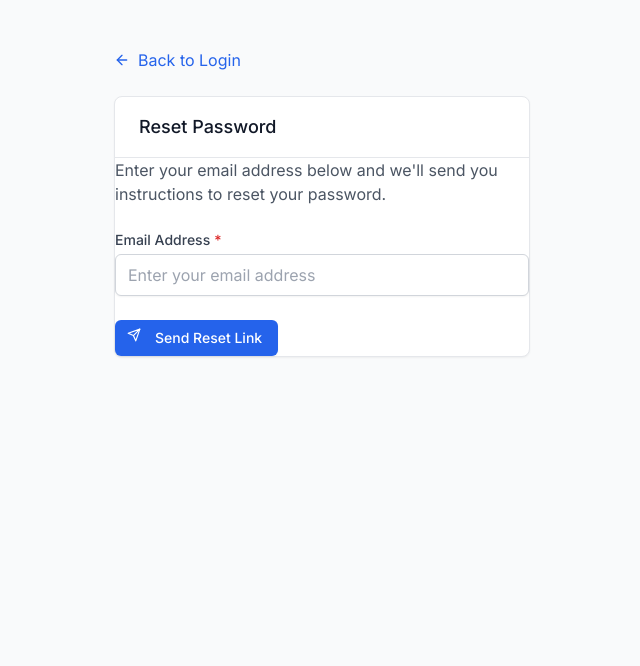
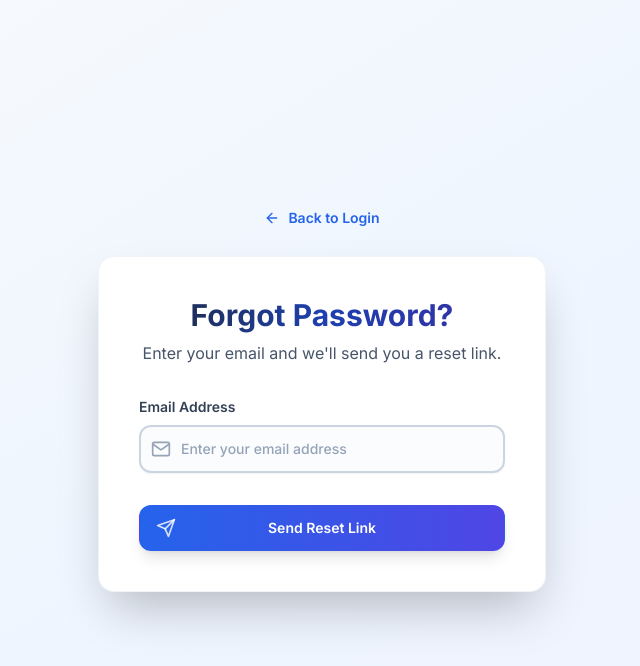
Before and after one commit to niat-web/NxtHire, a React (Vite) app in the folder client/: page /forgot-password in a window 1280 px wide. Shown: the top 666 px of the page, without its empty margins (318-958 px from the left). Built offline with nearby package versions, Linux system fonts and the light colour scheme; no server answers.

Commit message:
Update ForgotPassword.jsx

```diff
--- a/client/src/pages/public/ForgotPassword.jsx
+++ b/client/src/pages/public/ForgotPassword.jsx
@@ -1,97 +1,156 @@
 // client/src/pages/public/ForgotPassword.jsx
 import React, { useState } from 'react';
 import { Link } from 'react-router-dom';
-import { FiArrowLeft, FiSend } from 'react-icons/fi';
-import Card from '../../components/common/Card';
-import Input from '../../components/common/Input';
-import Button from '../../components/common/Button';
-import Alert from '../../components/common/Alert';
+import { useForm } from 'react-hook-form';
+import { FiArrowLeft, FiSend, FiMail, FiCheckCircle } from 'react-icons/fi';
+import { motion, AnimatePresence } from 'framer-motion';
 import { forgotPassword } from '../../api/auth.api';
 import { useAlert } from '../../hooks/useAlert';
 
 const ForgotPassword = () => {
   const { showError } = useAlert();
-  const [email, setEmail] = useState('');
   const [isSubmitting, setIsSubmitting] = useState(false);
   const [isSubmitted, setIsSubmitted] = useState(false);
 
-  const handleSubmit = async (e) => {
-    e.preventDefault();
+  const {
+    register,
+    handleSubmit,
+    formState: { errors }
+  } = useForm();
 
-    if (!email) {
+  const onSubmit = async (data) => {
+    if (!data.email) {
       showError('Please enter your email address.');
       return;
     }
 
     setIsSubmitting(true);
     try {
-      await forgotPassword(email);
+      await forgotPassword(data.email);
       setIsSubmitted(true);
     } catch (error) {
       console.error('Error requesting password reset:', error);
-      showError('Failed to request password reset. Please try again.');
+      showError(error.response?.data?.message || 'Failed to send reset link. Please verify the email and try again.');
     } finally {
       setIsSubmitting(false);
     }
   };
 
+  const formInputBaseClasses = "block w-full pl-10 pr-4 py-3 border-2 placeholder-slate-400 text-slate-900 rounded-xl focus:outline-none focus:ring-2 focus:ring-opacity-50 text-sm font-medium transition-all duration-200 bg-slate-50/50 hover:bg-white focus:bg-white shadow-sm";
+  const formInputNormalClasses = "border-slate-300 focus:border-indigo-500 focus:ring-indigo-500";
+  const formInputErrorClasses = "border-red-300 focus:border-red-500 focus:ring-red-500";
+
   return (
-    <div className="max-w-md mx-auto px-4 py-12">
-      <Link to="/login" className="inline-flex items-center text-primary-600 hover:text-primary-800 mb-6">
-        <FiArrowLeft className="mr-2" />
+    <div className="min-h-screen flex flex-col items-center justify-center bg-gradient-to-br from-slate-50 via-blue-50 to-indigo-50 py-12 px-4 sm:px-6 lg:px-8">
+      {/* Background grid pattern */}
+      <div className="absolute inset-0 bg-grid-slate-100 [mask-image:linear-gradient(0deg,white,rgba(255,255,255,0.6))] -z-10"></div>
+
+      <div className="w-full max-w-md">
+        <div className="mb-6 text-center">
+          <Link to="/login" className="inline-flex items-center text-sm font-semibold text-blue-600 hover:text-blue-800 transition-colors">
+            <FiArrowLeft className="mr-2 h-4 w-4" />
             Back to Login
           </Link>
+        </div>
 
-      <Card title="Reset Password">
+        {/* Main content card with enhanced styling */}
+        <div className="bg-white rounded-2xl shadow-2xl p-8 sm:p-10 border border-slate-200/50 relative overflow-hidden">
+          {/* Decorative gradient overlay inside the card */}
+          <div className="absolute inset-0 bg-gradient-to-br from-blue-600/5 via-indigo-600/5 to-purple-600/5 -z-10"></div>
+
+          <AnimatePresence mode="wait">
             {isSubmitted ? (
-          <div>
-            <Alert
-              type="success"
-              title="Reset Link Sent"
-              message="If an account exists with that email, we've sent password reset instructions to your email address."
-              className="mb-6"
-            />
-            <div className="text-center">
-              <Button
-                to="/login"
-                variant="primary"
+              <motion.div
+                key="success"
+                initial={{ opacity: 0, scale: 0.9 }}
+                animate={{ opacity: 1, scale: 1 }}
+                exit={{ opacity: 0, scale: 0.9 }}
+                transition={{ duration: 0.3, ease: 'easeOut' }}
+                className="text-center"
               >
-                Return to Login
-              </Button>
+                <div className="inline-flex items-center justify-center p-3 bg-green-100 rounded-full mb-6 ring-8 ring-green-50">
+                  <FiCheckCircle className="h-10 w-10 text-green-600" />
                 </div>
+                <h1 className="text-2xl font-bold text-gray-800">Check Your Inbox</h1>
+                <p className="mt-2 text-slate-600">
+                  If an account exists with that email, we've sent instructions to reset your password.
+                </p>
+                <div className="mt-8">
+                  <a
+                    href="https://mail.google.com"
+                    target="_blank"
+                    rel="noopener noreferrer"
+                    className="w-full inline-flex items-center justify-center px-6 py-3 border border-transparent text-sm font-semibold rounded-xl text-white bg-gradient-to-r from-blue-600 to-indigo-600 hover:from-blue-700 hover:to-indigo-700 focus:outline-none focus:ring-2 focus:ring-offset-2 focus:ring-blue-500 shadow-lg hover:shadow-xl transform hover:scale-[1.02] transition-all duration-200"
+                  >
+                      <FiMail className="mr-2 h-5 w-5" />
+                      Open Email
+                  </a>
                 </div>
+              </motion.div>
             ) : (
-          <form onSubmit={handleSubmit}>
-            <div className="mb-6">
-              <p className="text-gray-600">
-                Enter your email address below and we'll send you instructions to reset your password.
+              <motion.div
+                key="form"
+                initial={{ opacity: 0 }}
+                animate={{ opacity: 1 }}
+                exit={{ opacity: 0 }}
+                transition={{ duration: 0.3 }}
+              >
+                <div className="text-center mb-8">
+                  <h1 className="text-3xl font-extrabold bg-gradient-to-r from-slate-800 via-blue-800 to-indigo-800 bg-clip-text text-transparent">
+                    Forgot Password?
+                  </h1>
+                  <p className="mt-2 text-slate-600">
+                    Enter your email and we'll send you a reset link.
                   </p>
                 </div>
 
-            <Input
-              label="Email Address"
+                <form onSubmit={handleSubmit(onSubmit)} className="space-y-6">
+                  <div>
+                    <label htmlFor="email" className="block text-sm font-semibold text-slate-700 mb-2">
+                      Email Address
+                    </label>
+                    <div className="relative">
+                      <FiMail className="absolute left-3 top-1/2 -translate-y-1/2 h-5 w-5 text-slate-400" />
+                      <input
+                        id="email"
                         type="email"
-              value={email}
-              onChange={(e) => setEmail(e.target.value)}
+                        autoComplete="email"
                         placeholder="Enter your email address"
-              required
+                        className={`${formInputBaseClasses} ${errors.email ? formInputErrorClasses : formInputNormalClasses}`}
+                        {...register('email', {
+                          required: 'Email address is required.',
+                          pattern: { value: /^[^\s@]+@[^\s@]+\.[^\s@]+$/, message: 'Please enter a valid email.' },
+                        })}
                       />
+                    </div>
+                    {errors.email && <p className="mt-2 text-sm text-red-600">{errors.email.message}</p>}
+                  </div>
 
-            <div className="mt-6">
-              <Button
+                  <div className="!mt-8">
+                    <button
                       type="submit"
-                variant="primary"
-                fullWidth
                       disabled={isSubmitting}
-                icon={<FiSend />}
-                iconPosition="left"
+                      className="group relative w-full flex justify-center py-3 px-4 border border-transparent text-sm font-semibold rounded-xl text-white bg-gradient-to-r from-blue-600 to-indigo-600 hover:from-blue-700 hover:to-indigo-700 focus:outline-none focus:ring-2 focus:ring-offset-2 focus:ring-blue-500 shadow-lg hover:shadow-xl transform hover:scale-[1.02] transition-all duration-200 disabled:opacity-75 disabled:cursor-not-allowed"
                     >
-                {isSubmitting ? 'Sending...' : 'Send Reset Link'}
-              </Button>
+                      <span className="absolute left-0 inset-y-0 flex items-center pl-4">
+                          {isSubmitting ? (
+                              <svg className="animate-spin h-5 w-5 text-white" xmlns="http://www.w3.org/2000/svg" fill="none" viewBox="0 0 24 24">
+                                  <circle className="opacity-25" cx="12" cy="12" r="10" stroke="currentColor" strokeWidth="4"></circle>
+                                  <path className="opacity-75" fill="currentColor" d="M4 12a8 8 0 018-8V0C5.373 0 0 5.373 0 12h4zm2 5.291A7.962 7.962 0 014 12H0c0 3.042 1.135 5.824 3 7.938l3-2.647z"></path>
+                              </svg>
+                          ) : (
+                              <FiSend className="h-5 w-5 text-white/80 group-hover:text-white" />
+                          )}
+                      </span>
+                      {isSubmitting ? 'Sending Link...' : 'Send Reset Link'}
+                    </button>
                   </div>
                 </form>
+              </motion.div>
             )}
-      </Card>
+          </AnimatePresence>
+        </div>
+      </div>
     </div>
   );
 };
```
Lines whose indentation alone changed are shown as unchanged.
